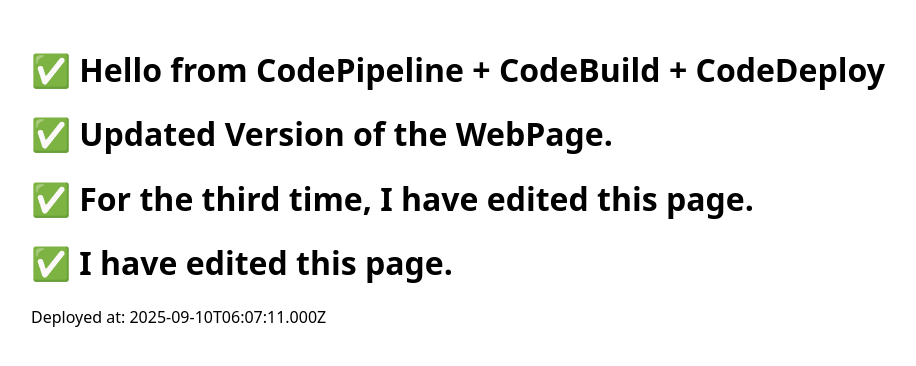
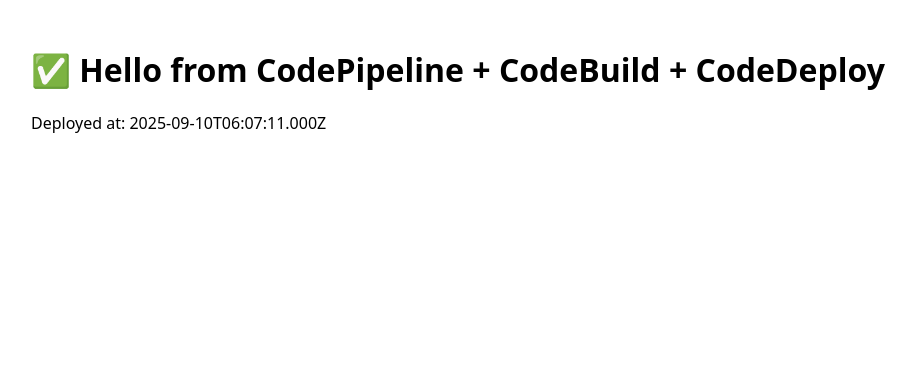
Before and after one commit to Gokulk-306/First-deployment-repo, a plain HTML site: page index.html in a window 1280 px wide. Shown: the whole page, without its empty margins (17-933 px from the left). Drawn offline with Linux system fonts and the light colour scheme.

Commit message:
Modified

```diff
--- a/index.html
+++ b/index.html
@@ -3,9 +3,6 @@
   <head><meta charset="utf-8"><title>Deployed via CodePipeline</title></head>
   <body style="font-family: system-ui; margin: 3rem;">
     <h1>✅ Hello from CodePipeline + CodeBuild + CodeDeploy</h1>
-    <h1>✅ Updated Version of the WebPage.</h1>
-    <h1>✅ For the third time, I have edited this page.</h1>
-    <h1>✅ I have edited this page.</h1>
     <p>Deployed at: <span id="ts"></span></p>
     <script>document.getElementById('ts').textContent=new Date().toISOString();</script>
   </body>
```
